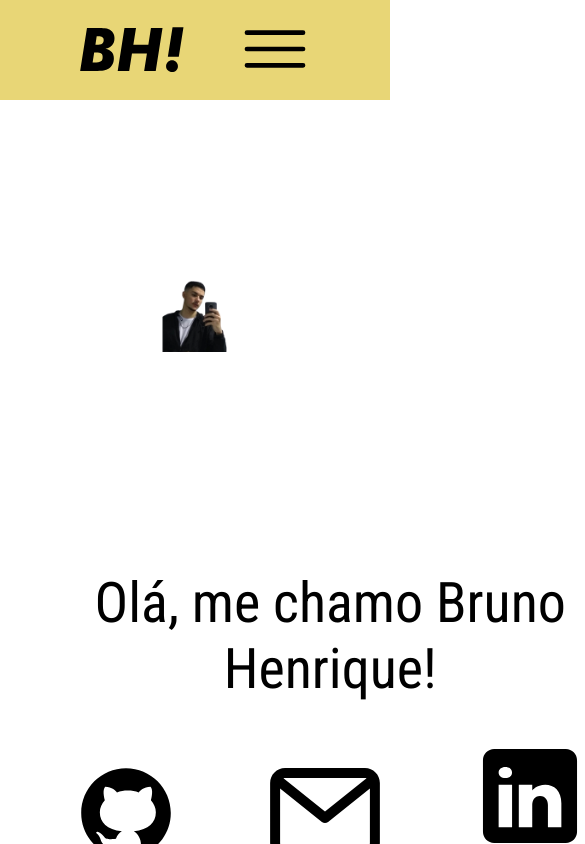
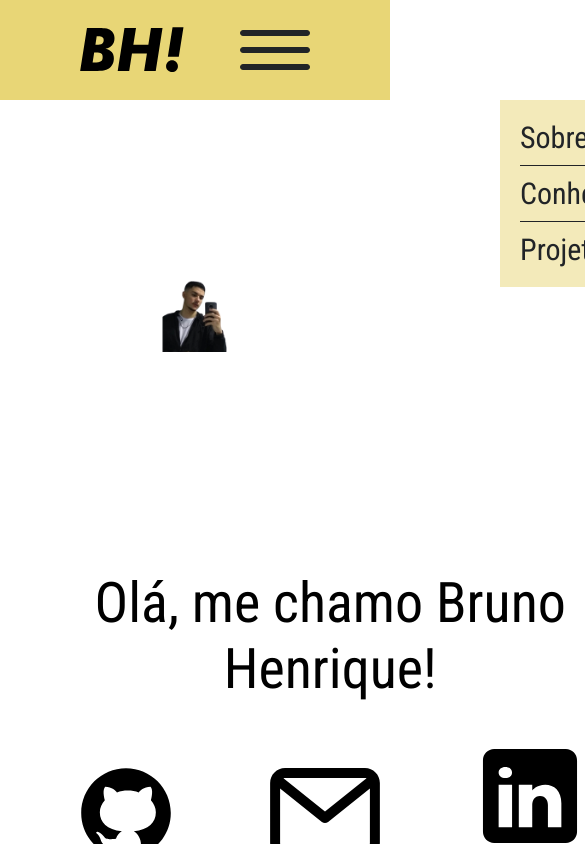
Before and after one commit to bhfsilva/Portfolio, a Next.js app: page / in a window 390 px wide. Shown: the top 844 px of the page, 585 px wide, since content can reach past the window. Built offline with nearby package versions, Linux system fonts and the light colour scheme.

Commit message:
responsividade da navbar e icone de menu atualizados

```diff
--- a/src/components/Navbar/index.js
+++ b/src/components/Navbar/index.js
@@ -24,10 +24,23 @@ export default function Navbar() {
           display:none;
           border:none;
           background-color:transparent;
+          height:40px;
           cursor:pointer;
+          transition:0.3s;
         }
-        .menuButton img{
+        .menuButton div{
+          height:6px;
           width:70px;
+          border-radius:20px;
+          border:1px solid var(--black);
+          background-color: var(--black);
+          transition:0.3s;
+        }
+        .menuButton:hover div:nth-child(2){
+          width:60px;
+        }
+        .menuButton:hover div:nth-child(3){
+          width:50px;
         }
         ul{
           display:flex;
@@ -52,8 +65,8 @@ export default function Navbar() {
       <nav className="menu" >
         <ul className={`${showMenu?"show":""}`}>{options.map(opt => (<li key={opt}><a href={`#${opt}`}>{opt}</a></li>))}</ul>
       </nav>
-      <button className="menuButton">
-        <img src="assets/img/menu.svg" onClick={() => setShowMenu(!showMenu)}/>
+      <button className="menuButton" onClick={() => setShowMenu(!showMenu)}>
+        {options.map(opt => <div key={opt}/>)}
       </button>
     </header>
   )
--- a/styles/responsive.css
+++ b/styles/responsive.css
@@ -9,6 +9,7 @@
 }
 body{
   font-family: 'Roboto Condensed', sans-serif;
+  overflow-x: hidden;
 }
 @media(max-width: 744px){
   .menu ul{
@@ -24,12 +25,12 @@ body{
 @media(max-width: 490px){
   .menu ul{
     flex-direction: column;
-    top: 100px;
     padding: 10px 20px;
-    height: 190px;
-    right: 500px;
+    width: 100%;
+    right: -500px;
     transition: 0.3s;
     z-index: 1;
+
   }
   .menu ul li{
     padding: 10px 0;
@@ -40,6 +41,10 @@ body{
     padding: 10px 0px;
   }
   .menuButton{
-    display: block !important;
+    display: flex !important;
+    flex-direction: column;
+    justify-content: space-between;
+    align-items: flex-end;
+    z-index:2;
   }
 }
```
